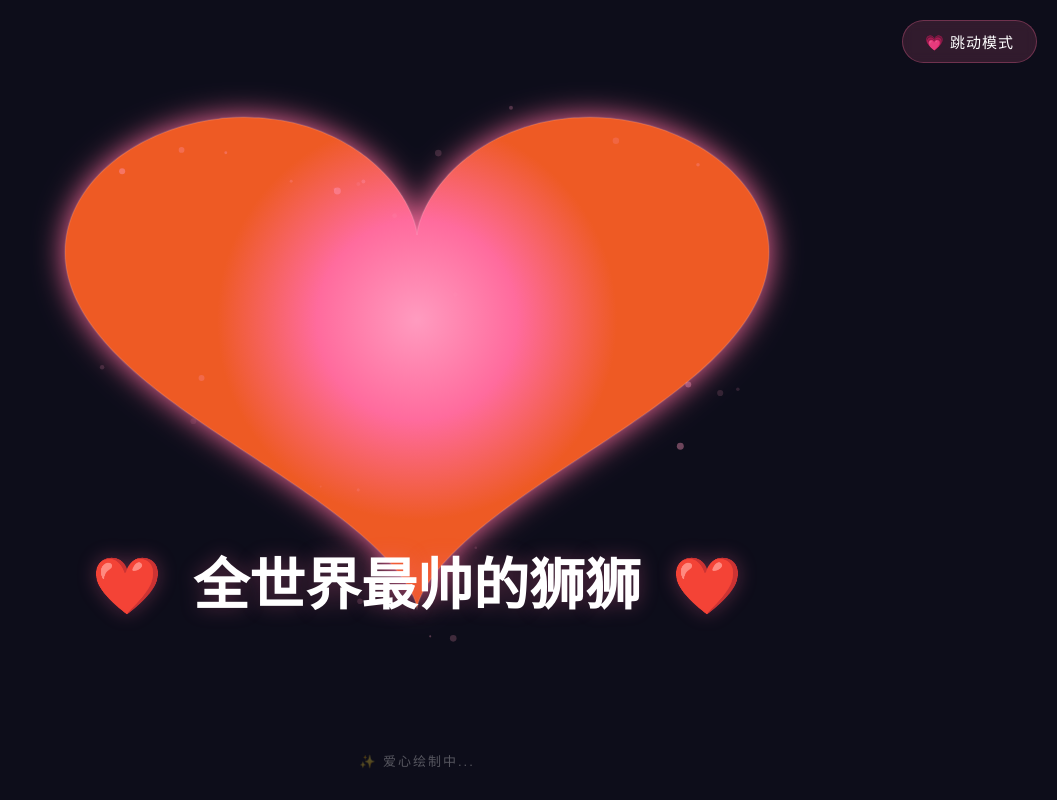
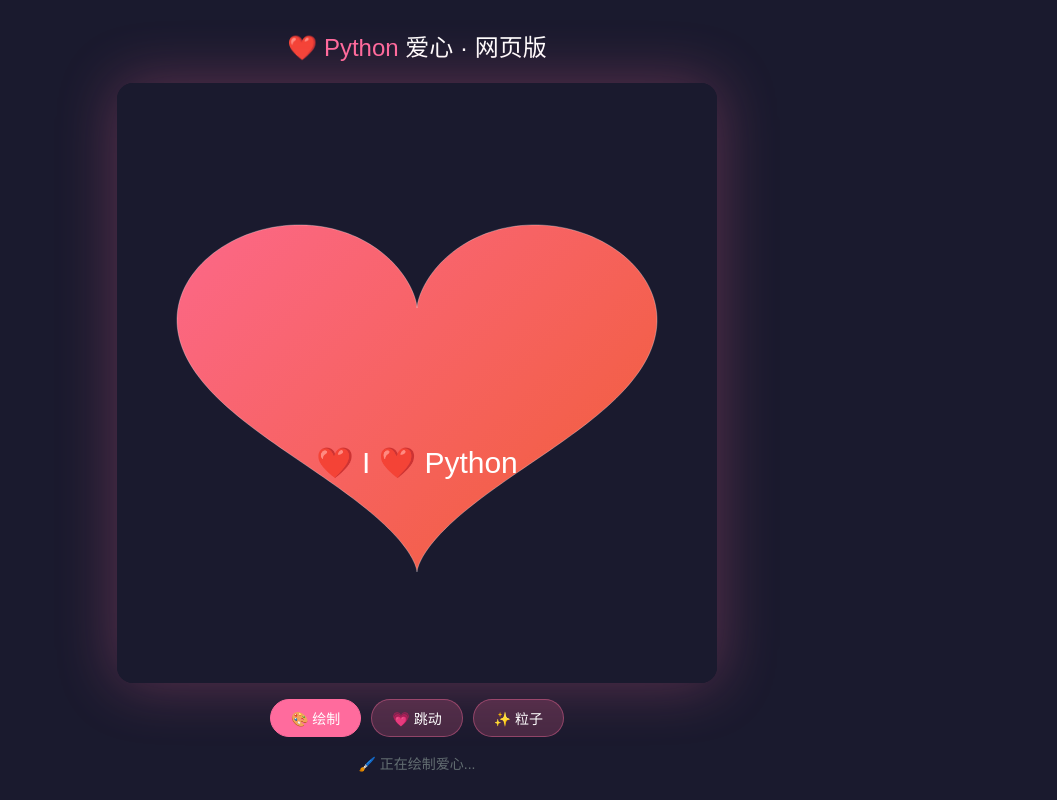
Before and after one commit to xinnn0408/hr-platform-demo, a website: page heart-web.html in a window 1280 px wide. Shown: the whole page, without its empty margins (223-1280 px from the left). Drawn offline with Linux system fonts and the light colour scheme.

Commit message:
revert to first version (3 modes, I ❤ Python)

```diff
--- a/heart-web.html
+++ b/heart-web.html
@@ -3,191 +3,229 @@
 <head>
 <meta charset="UTF-8">
 <meta name="viewport" content="width=device-width, initial-scale=1.0">
-<title>❤️ 全世界最帅的狮狮</title>
+<title>❤️ Python 爱心 · 网页版</title>
 <style>
 * { margin: 0; padding: 0; box-sizing: border-box; }
 body {
-  background: #0d0d1a;
+  background: #1a1a2e;
   display: flex;
+  flex-direction: column;
   align-items: center;
   justify-content: center;
   min-height: 100vh;
-  font-family: 'PingFang SC', 'Microsoft YaHei', Arial, sans-serif;
+  font-family: Arial, sans-serif;
   overflow: hidden;
-  user-select: none;
 }
-canvas { display: block; }
-.btn {
-  position: fixed;
-  top: 20px;
-  right: 20px;
-  z-index: 10;
-  background: rgba(255,107,157,0.15);
-  border: 1px solid rgba(255,107,157,0.3);
+canvas {
+  display: block;
+  border-radius: 16px;
+  box-shadow: 0 0 60px rgba(255,107,157,0.3);
+  max-width: 100vw;
+  max-height: 80vh;
+}
+.title {
   color: #fff;
-  padding: 10px 22px;
-  border-radius: 25px;
+  font-size: 24px;
+  margin-bottom: 20px;
+  text-align: center;
+}
+.title span { color: #ff6b9d; }
+.subtitle {
+  color: #636e72;
+  font-size: 14px;
+  margin-top: 16px;
+  text-align: center;
+}
+.controls {
+  margin-top: 16px;
+  display: flex;
+  gap: 10px;
+}
+.controls button {
+  background: rgba(255,107,157,0.2);
+  border: 1px solid rgba(255,107,157,0.4);
+  color: #fff;
+  padding: 8px 20px;
+  border-radius: 20px;
   cursor: pointer;
-  font-size: 15px;
-  font-family: inherit;
+  font-size: 14px;
   transition: all .3s;
-  backdrop-filter: blur(6px);
-  letter-spacing: 1px;
 }
-.btn:hover { background: rgba(255,107,157,0.35); }
-.btn.pulse { background: rgba(255,107,157,0.4); border-color: #ff6b9d; }
-.hint {
-  position: fixed;
-  bottom: 30px;
-  left: 50%;
-  transform: translateX(-50%);
-  z-index: 10;
-  color: rgba(255,255,255,0.3);
-  font-size: 13px;
-  font-family: inherit;
-  letter-spacing: 2px;
+.controls button:hover {
+  background: rgba(255,107,157,0.4);
+}
+.controls button.active {
+  background: #ff6b9d;
+  border-color: #ff6b9d;
 }
 </style>
 </head>
 <body>
-<button class="btn" id="btn">💗 跳动模式</button>
-<div class="hint" id="hint">✨ 爱心绘制中...</div>
-<canvas id="c"></canvas>
+<div class="title">❤️ <span>Python</span> 爱心 · 网页版</div>
+<canvas id="canvas"></canvas>
+<div class="controls">
+  <button class="active" onclick="switchMode('draw')">🎨 绘制</button>
+  <button onclick="switchMode('pulse')">💗 跳动</button>
+  <button onclick="switchMode('particles')">✨ 粒子</button>
+</div>
+<div class="subtitle" id="modeLabel">🖌️ 正在绘制爱心...</div>
 <script>
-const c = document.getElementById('c');
-const ctx = c.getContext('2d');
-const btn = document.getElementById('btn');
-const hint = document.getElementById('hint');
-let pts = [], mode = 'draw', progress = 0, time = 0;
+const canvas = document.getElementById('canvas');
+const ctx = canvas.getContext('2d');
+
+let W, H, scale;
+let mode = 'draw';
+let time = 0;
+let particles = [];
+let drawProgress = 0;
+let heartPoints = [];
 
 function resize() {
-  W = c.width = window.innerWidth * devicePixelRatio;
-  H = c.height = window.innerHeight * devicePixelRatio;
-  c.style.width = window.innerWidth + 'px';
-  c.style.height = window.innerHeight + 'px';
+  const maxW = window.innerWidth * 0.9;
+  const maxH = window.innerHeight * 0.75;
+  const size = Math.min(maxW, maxH, 600);
+  canvas.width = size * devicePixelRatio;
+  canvas.height = size * devicePixelRatio;
+  canvas.style.width = size + 'px';
+  canvas.style.height = size + 'px';
+  W = canvas.width;
+  H = canvas.height;
   ctx.scale(devicePixelRatio, devicePixelRatio);
-  generateHeart();
+  // Reset for non-retina coordinates
+  W = size;
+  H = size;
+  scale = size / 400;
+
+  // Generate heart points
+  heartPoints = [];
+  for (let t = 0; t <= Math.PI * 2; t += 0.02) {
+    const x = 16 * Math.pow(Math.sin(t), 3);
+    const y = 13 * Math.cos(t) - 5 * Math.cos(2*t) - 2 * Math.cos(3*t) - Math.cos(4*t);
+    heartPoints.push({
+      x: W/2 + x * scale * 10,
+      y: H/2 - y * scale * 8 - 10 * scale
+    });
+  }
 }
 resize();
 window.addEventListener('resize', resize);
 
-function generateHeart() {
-  pts = [];
-  const s = Math.min(window.innerWidth, window.innerHeight) / 400;
-  const cx = window.innerWidth / 2, cy = window.innerHeight / 2 - 40 * s;
-  for (let a = 0; a <= Math.PI * 2; a += 0.02) {
-    const x = 16 * Math.pow(Math.sin(a), 3);
-    const y = 13 * Math.cos(a) - 5 * Math.cos(2*a) - 2 * Math.cos(3*a) - Math.cos(4*a);
-    pts.push({ x: cx + x * s * 11, y: cy - y * s * 8.5 });
+function switchMode(m) {
+  mode = m;
+  time = 0;
+  drawProgress = 0;
+  document.querySelectorAll('.controls button').forEach(b => b.classList.remove('active'));
+  if (m === 'draw') drawProgress = 0;
+  event.target.classList.add('active');
+  const labels = { 'draw': '🖌️ 正在绘制爱心...', 'pulse': '💗 爱心跳动中...', 'particles': '✨ 粒子爱心...' };
+  document.getElementById('modeLabel').textContent = labels[m];
+  if (m === 'particles') initParticles();
+}
+
+function initParticles() {
+  particles = [];
+  for (let i = 0; i < 200; i++) {
+    const p = heartPoints[Math.floor(Math.random() * heartPoints.length)];
+    particles.push({
+      x: p.x, y: p.y,
+      ox: p.x, oy: p.y,
+      vx: (Math.random() - 0.5) * 2,
+      vy: (Math.random() - 0.5) * 2,
+      size: 1 + Math.random() * 2,
+      hue: 340 + Math.random() * 30,
+      phase: Math.random() * Math.PI * 2
+    });
   }
 }
 
-btn.addEventListener('click', () => {
-  if (mode === 'draw') {
-    mode = 'pulse';
-    progress = 1;
-    time = 0;
-    btn.textContent = '🎨 绘制模式';
-    btn.classList.add('pulse');
-    hint.textContent = '💗 爱心跳动中...';
-  } else {
-    mode = 'draw';
-    progress = 0;
-    time = 0;
-    btn.textContent = '💗 跳动模式';
-    btn.classList.remove('pulse');
-    hint.textContent = '✨ 爱心绘制中...';
+function drawHeart(ctx, progress, offsetX, offsetY, color) {
+  const count = Math.floor(heartPoints.length * progress);
+  ctx.beginPath();
+  ctx.moveTo(heartPoints[0].x + offsetX, heartPoints[0].y + offsetY);
+  for (let i = 1; i < count; i++) {
+    ctx.lineTo(heartPoints[i].x + offsetX, heartPoints[i].y + offsetY);
   }
-});
+  ctx.closePath();
+  ctx.fillStyle = color || '#ff6b9d';
+  ctx.fill();
+  ctx.strokeStyle = 'rgba(255,255,255,0.3)';
+  ctx.lineWidth = 1;
+  ctx.stroke();
+}
 
-function draw() {
-  const W2 = window.innerWidth, H2 = window.innerHeight;
-  const s = Math.min(W2, H2) / 400;
-  ctx.clearRect(0, 0, W2, H2);
-  ctx.fillStyle = '#0d0d1a';
-  ctx.fillRect(0, 0, W2, H2);
+function drawPulse(ctx, t) {
+  const beat = Math.abs(Math.sin(t * 3));
+  const pulse = 1 + beat * 0.08;
+  ctx.save();
+  ctx.translate(W/2 * (1 - pulse), H/2 * (1 - pulse));
+  ctx.scale(pulse, pulse);
+  drawHeart(ctx, 1, 0, 0, '#ff6b9d');
+  ctx.restore();
+
+  // Glow
+  const glow = ctx.createRadialGradient(W/2, H/2, 0, W/2, H/2, 80 * scale);
+  glow.addColorStop(0, `rgba(255,107,157,${0.15 * beat})`);
+  glow.addColorStop(1, 'rgba(255,107,157,0)');
+  ctx.fillStyle = glow;
+  ctx.fillRect(0, 0, W, H);
+}
+
+function drawParticles(ctx, t) {
+  ctx.fillStyle = 'rgba(26,26,46,0.3)';
+  ctx.fillRect(0, 0, W, H);
+
+  particles.forEach((p, i) => {
+    const targetX = p.ox + Math.sin(t * 0.5 + p.phase) * 20 * scale;
+    const targetY = p.oy + Math.cos(t * 0.5 + p.phase) * 20 * scale;
+    p.x += (targetX - p.x) * 0.05;
+    p.y += (targetY - p.y) * 0.05;
+
+    const alpha = 0.5 + Math.sin(t + p.phase) * 0.3;
+    ctx.beginPath();
+    ctx.arc(p.x, p.y, p.size * scale, 0, Math.PI * 2);
+    ctx.fillStyle = `hsla(${p.hue}, 100%, 70%, ${alpha})`;
+    ctx.fill();
+  });
+
+  // Center text
+  ctx.fillStyle = 'rgba(255,255,255,0.8)';
+  ctx.font = `${24 * scale}px Arial`;
+  ctx.textAlign = 'center';
+  ctx.fillText('❤️ I ❤️ Python', W/2, H/2 + 60 * scale);
+}
+
+function animate() {
+  ctx.clearRect(0, 0, W, H);
+  ctx.fillStyle = '#1a1a2e';
+  ctx.fillRect(0, 0, W, H);
   time += 0.016;
 
   if (mode === 'draw') {
-    progress = Math.min(1, progress + 0.005);
+    drawProgress = Math.min(1, drawProgress + 0.008);
+    const grad = ctx.createLinearGradient(0, 0, W, H);
+    grad.addColorStop(0, '#ff6b9d');
+    grad.addColorStop(1, '#ee5a24');
+    drawHeart(ctx, drawProgress, 0, 0, grad);
+    if (drawProgress >= 0.8) {
+      const ta = Math.min(1, (drawProgress - 0.8) * 5);
+      ctx.fillStyle = `rgba(255,255,255,${ta})`;
+      ctx.font = `${20 * scale}px Arial`;
+      ctx.textAlign = 'center';
+      ctx.fillText('❤️ I ❤️ Python', W/2, H/2 + 60 * scale);
+    }
+  } else if (mode === 'pulse') {
+    drawPulse(ctx, time);
+    ctx.fillStyle = 'rgba(255,255,255,0.8)';
+    ctx.font = `${20 * scale}px Arial`;
+    ctx.textAlign = 'center';
+    ctx.fillText('❤️ I ❤️ Python', W/2, H/2 + 60 * scale);
+  } else if (mode === 'particles') {
+    drawParticles(ctx, time);
   }
 
-  const beat = mode === 'pulse' ? 1 + Math.abs(Math.sin(time * 3)) * 0.08 : 1;
-  const count = mode === 'pulse' ? pts.length : Math.floor(pts.length * progress);
-
-  if (count > 1 && beat > 0.02) {
-    ctx.save();
-    const cx = W2 / 2, cy = H2 / 2 - 40 * s;
-    ctx.translate(cx * (1 - beat), cy * (1 - beat));
-    ctx.translate(cx, cy);
-    ctx.scale(beat, beat);
-    ctx.translate(-cx, -cy);
-
-    ctx.shadowColor = '#ff6b9d';
-    ctx.shadowBlur = 30;
-
-    const grad = ctx.createRadialGradient(W2/2, cy, 0, W2/2, cy, 100 * s);
-    grad.addColorStop(0, '#ff9bbf');
-    grad.addColorStop(0.5, '#ff6b9d');
-    grad.addColorStop(1, '#ee5a24');
-    ctx.fillStyle = grad;
-
-    ctx.beginPath();
-    ctx.moveTo(pts[0].x, pts[0].y);
-    for (let i = 1; i < count; i++) {
-      const prev = pts[i - 1];
-      ctx.quadraticCurveTo(prev.x, prev.y, (prev.x + pts[i].x) / 2, (prev.y + pts[i].y) / 2);
-    }
-    ctx.closePath();
-    ctx.fill();
-    ctx.shadowBlur = 0;
-
-    ctx.strokeStyle = 'rgba(255,255,255,0.12)';
-    ctx.lineWidth = 1.5;
-    ctx.stroke();
-    ctx.restore();
-
-    // Pulse glow ring
-    if (mode === 'pulse') {
-      const g = ctx.createRadialGradient(W2/2, cy, 30*s*beat, W2/2, cy, 90*s*beat);
-      g.addColorStop(0, `rgba(255,107,157,${0.08 * Math.abs(Math.sin(time*3))})`);
-      g.addColorStop(1, 'rgba(255,107,157,0)');
-      ctx.fillStyle = g;
-      ctx.fillRect(0, 0, W2, H2);
-    }
-
-    // Particles
-    if (progress > 0.3 || mode === 'pulse') {
-      const pCount = mode === 'pulse' ? 40 : Math.floor(progress * 30);
-      for (let i = 0; i < pCount; i++) {
-        const pi = Math.floor(Math.random() * pts.length);
-        const px = pts[pi].x + (Math.random() - 0.5) * 60 * s;
-        const py = pts[pi].y + (Math.random() - 0.5) * 60 * s;
-        ctx.beginPath();
-        ctx.arc(px, py, Math.random() * 2.5 + 1, 0, Math.PI * 2);
-        ctx.fillStyle = `rgba(255,155,191,${Math.random() * 0.35 + 0.08})`;
-        ctx.fill();
-      }
-    }
-  }
-
-  // Text
-  const showText = mode === 'pulse' || progress > 0.75;
-  if (showText) {
-    const alpha = mode === 'pulse' ? 1 : Math.min(1, (progress - 0.75) * 8);
-    ctx.fillStyle = `rgba(255,255,255,${alpha})`;
-    ctx.font = `bold ${28 * s}px "PingFang SC", "Microsoft YaHei", Arial, sans-serif`;
-    ctx.textAlign = 'center';
-    ctx.textBaseline = 'middle';
-    ctx.shadowColor = `rgba(255,107,157,${alpha * 0.3})`;
-    ctx.shadowBlur = 20;
-    ctx.fillText('❤️  全世界最帅的狮狮  ❤️', W2 / 2, H2 / 2 + 95 * s);
-    ctx.shadowBlur = 0;
-  }
-
-  requestAnimationFrame(draw);
+  requestAnimationFrame(animate);
 }
-draw();
+animate();
 </script>
 </body>
 </html>
```
